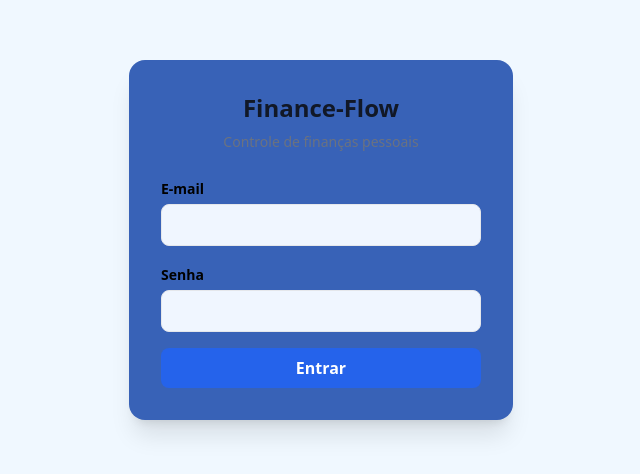
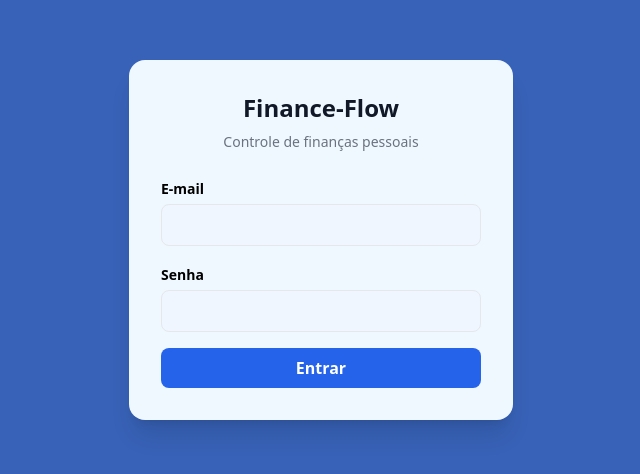
Before and after one commit to lglducci/FinanceFlow, a React (Vite) app: page / in a window 1280 px wide. Shown: the part 160-634 px from the top of the page, without its empty margins (319-959 px from the left). Built offline with nearby package versions, Linux system fonts and the light colour scheme.

Commit message:
Swap background colors in Login component

```diff
--- a/src/pages/Login.jsx
+++ b/src/pages/Login.jsx
@@ -19,8 +19,8 @@ export default function Login({ onLogin }) {
   }
 
   return (
-   <div className="min-h-screen flex items-center justify-center bg-[#F0F8FF] px-4">
-  <div className="w-full max-w-sm bg-[#3862b7] rounded-2xl shadow-xl p-8">
+   <div className="min-h-screen flex items-center justify-center bg-[#3862b7] px-4">
+  <div className="w-full max-w-sm bg-[#F0F8FF] rounded-2xl shadow-xl p-8">
     <h1 className="text-2xl font-bold text-center mb-2 text-gray-900">
       Finance-Flow
     </h1>
```
